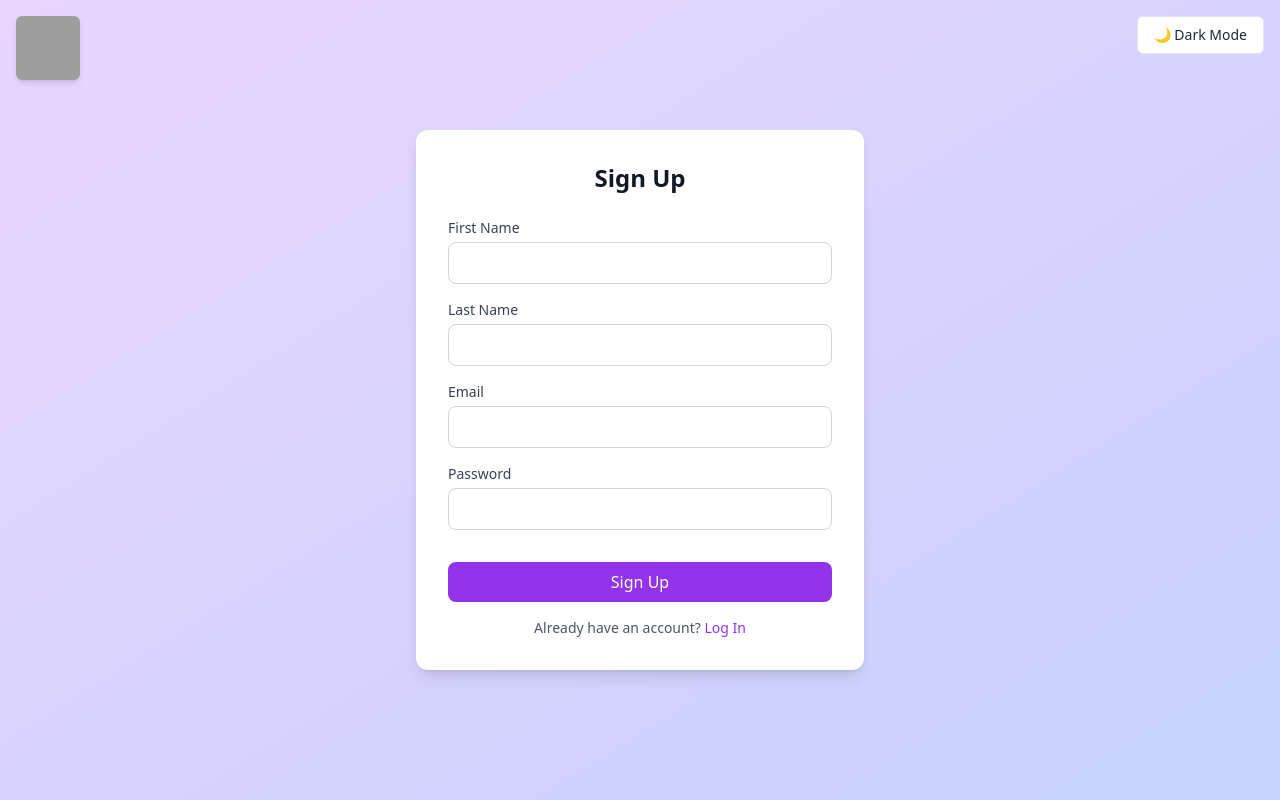
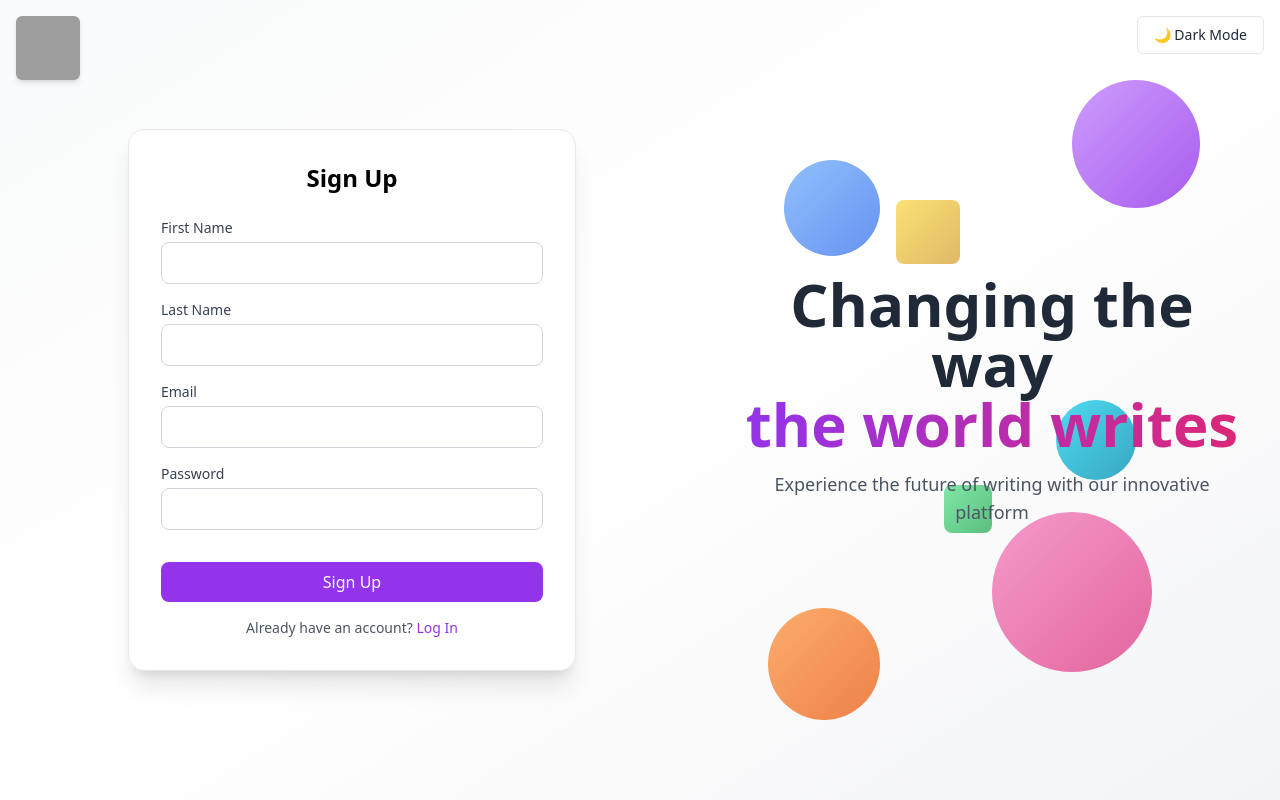
Before and after one commit to varaprasadbotta/HackertonUi, a React (Vite) app: page / in a window 1280 px wide. Built offline with nearby package versions, Linux system fonts and the light colour scheme; grey boxes are pictures that could not be loaded.

Commit message:
Update AuthFormWrapper to match the design layout
cgen-a321a07989214aee9e5240e07f05d49c

```diff
--- a/src/components/AuthFormWrapper.tsx
+++ b/src/components/AuthFormWrapper.tsx
@@ -1,8 +1,38 @@
 const AuthFormWrapper = ({ children }: { children: React.ReactNode }) => {
   return (
-    <div className="min-h-screen flex items-center justify-center bg-gradient-to-br from-purple-200 to-indigo-200 dark:from-gray-900 dark:to-gray-900 transition-colors duration-300">
-      <div className="bg-white dark:bg-gray-800 p-8 rounded-xl shadow-lg w-full max-w-md animate-fade-in text-gray-900 dark:text-gray-100">
-        {children}
+    <div className="min-h-screen flex bg-gradient-to-br from-gray-50 via-white to-gray-100 dark:from-gray-900 dark:via-gray-800 dark:to-gray-900 transition-colors duration-300">
+      {/* Left Side - Auth Form */}
+      <div className="flex-1 flex items-center justify-center p-8 lg:p-16">
+        <div className="bg-white dark:bg-gray-800 p-8 rounded-2xl shadow-xl w-full max-w-md animate-fade-in border dark:border-gray-700">
+          {children}
+        </div>
+      </div>
+
+      {/* Right Side - Animated Content */}
+      <div className="hidden lg:flex flex-1 items-center justify-center relative overflow-hidden">
+        {/* Background Gradient Shapes */}
+        <div className="absolute top-20 right-20 w-32 h-32 bg-gradient-to-br from-purple-400 to-purple-600 rounded-full animate-float opacity-80"></div>
+        <div className="absolute top-40 left-20 w-24 h-24 bg-gradient-to-br from-blue-400 to-blue-600 rounded-full animate-float-reverse opacity-70"></div>
+        <div className="absolute bottom-32 right-32 w-40 h-40 bg-gradient-to-br from-pink-400 to-pink-600 rounded-full animate-pulse-glow opacity-60"></div>
+        <div className="absolute bottom-20 left-16 w-28 h-28 bg-gradient-to-br from-orange-400 to-orange-600 rounded-full animate-float opacity-75"></div>
+        <div className="absolute top-1/2 right-1/4 w-20 h-20 bg-gradient-to-br from-cyan-400 to-cyan-600 rounded-full animate-float-reverse opacity-80"></div>
+
+        {/* Main Content */}
+        <div className="text-center z-10 px-8">
+          <h1 className="text-5xl lg:text-6xl font-bold text-gray-800 dark:text-white mb-4 leading-tight">
+            Changing the way<br />
+            <span className="bg-gradient-to-r from-purple-600 to-pink-600 bg-clip-text text-transparent">
+              the world writes
+            </span>
+          </h1>
+          <p className="text-gray-600 dark:text-gray-300 text-lg max-w-md mx-auto">
+            Experience the future of writing with our innovative platform
+          </p>
+        </div>
+
+        {/* Additional decorative elements */}
+        <div className="absolute top-1/4 left-1/3 w-16 h-16 bg-gradient-to-br from-yellow-400 to-yellow-600 rounded-lg animate-float opacity-60 rotate-45"></div>
+        <div className="absolute bottom-1/3 right-1/2 w-12 h-12 bg-gradient-to-br from-green-400 to-green-600 rounded-lg animate-float-reverse opacity-70 rotate-12"></div>
       </div>
     </div>
   );
```
